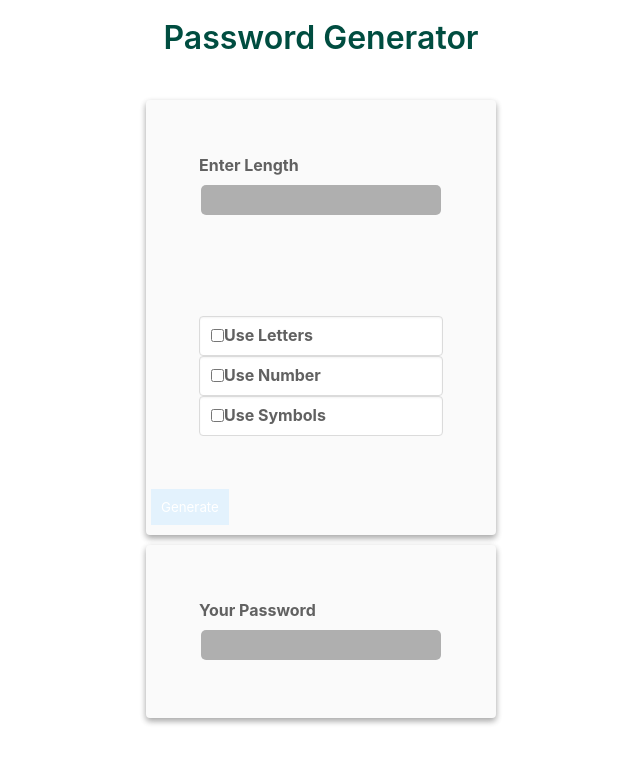
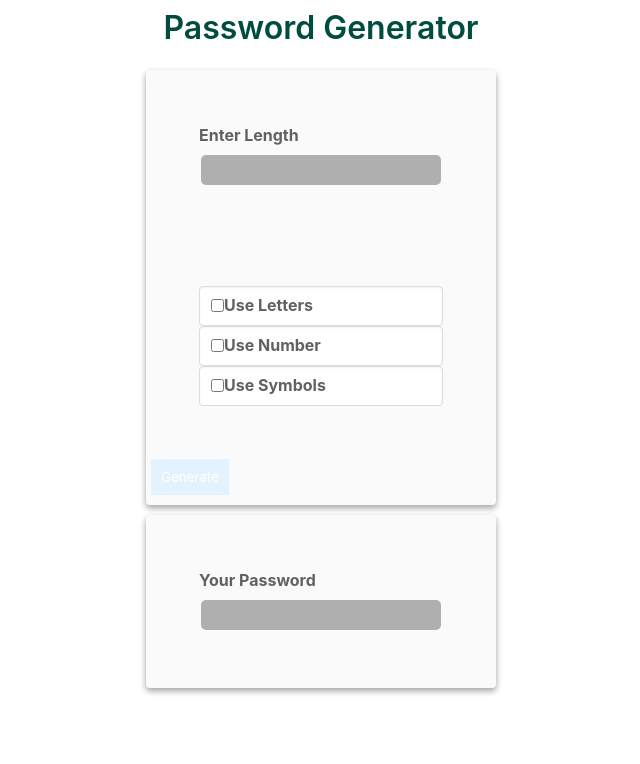
Before and after one commit to ashbeelghouri/password-generator, an Angular app: page / in a window 1280 px wide. Shown: the top 764 px of the page, without its empty margins (319-959 px from the left). Built offline with nearby package versions, Linux system fonts and the light colour scheme.

Commit message:
uncomment html

```diff
--- a/src/app/app.component.css
+++ b/src/app/app.component.css
@@ -48,7 +48,6 @@
   margin-right: auto;
   box-shadow: 0 3px 6px rgba(0, 0, 0, 0.16), 0 3px 6px rgba(0, 0, 0, 0.23);
   background-color: #fafafa;
-  margin-top: 10px;
   margin-bottom: 10px;
 }
 
--- a/src/app/app.component.html
+++ b/src/app/app.component.html
@@ -63,7 +63,7 @@
 
 <!-- MY OWN STYLE CLASSES -->
 
-<h1 class="title pad-20">Password Generator</h1>
+<h1 class="title" style="padding-top: 10px;">Password Generator</h1>
 
 <div class="card" style="width: 350px">
 
```
